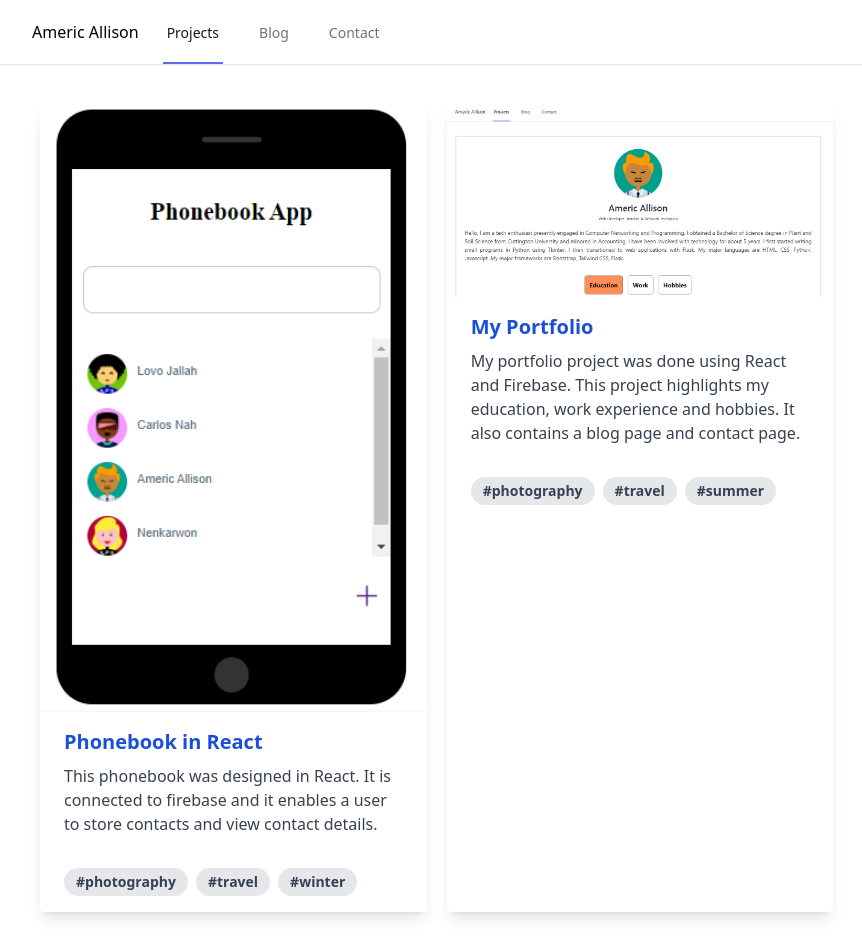
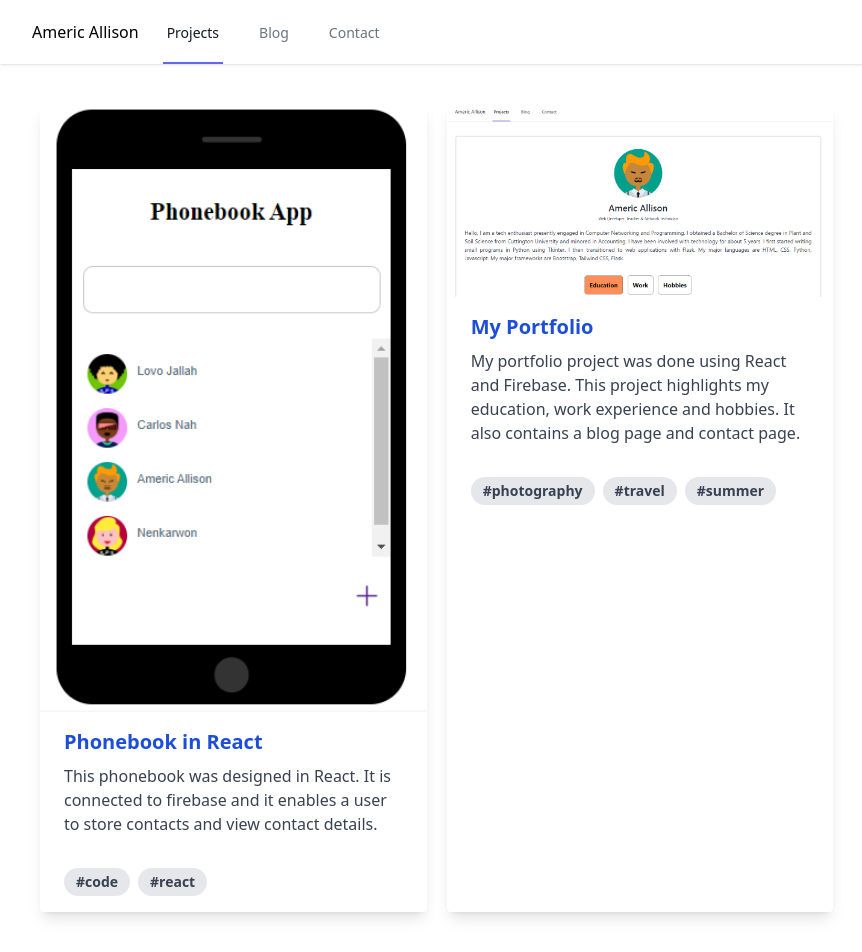
Before and after one commit to americallison/americportfolio_react, a React (Create React App) app: page /projects in a window 1280 px wide. Shown: the whole page, without its empty margins (0-862 px from the left). Built offline with nearby package versions, Linux system fonts and the light colour scheme.

Commit message:
edited project

```diff
--- a/src/routes/contact.js
+++ b/src/routes/contact.js
@@ -29,13 +29,13 @@ export default function Contact() {
 
                                     <Link to="/"><span class="text-blue-700">AMERIC ALLISON</span></Link>
                                 </h2>
-                                <p class="text-base text-body-color leading-relaxed mb-9">
+                                <p class="text-base text-body-color leading-relaxed mb-5">
                                    Contact me today and feel the difference. I am just an inch away if you need to learn Python Programming,
                                    React JS, or develop your website or web application.
                                 </p>
-                                <p class="mb-9">
-                                   <a href="https://github.com/americallison">GitHub</a>
-                                </p>
+                                <h4 className="mb-9">Check me out on&nbsp;
+                                   <a className="text-blue-700  text-xl" href="https://github.com/americallison" target="_blank">GitHub</a>
+                                </h4>
 
 
                             </div>
--- a/src/routes/projects.js
+++ b/src/routes/projects.js
@@ -20,9 +20,8 @@ export default function Projects() {
         </p>
       </div>
       <div class="px-6 pt-4 pb-2">
-        <span class="inline-block bg-gray-200 rounded-full px-3 py-1 text-sm font-semibold text-gray-700 mr-2 mb-2">#photography</span>
-        <span class="inline-block bg-gray-200 rounded-full px-3 py-1 text-sm font-semibold text-gray-700 mr-2 mb-2">#travel</span>
-        <span class="inline-block bg-gray-200 rounded-full px-3 py-1 text-sm font-semibold text-gray-700 mr-2 mb-2">#winter</span>
+        <span class="inline-block bg-gray-200 rounded-full px-3 py-1 text-sm font-semibold text-gray-700 mr-2 mb-2">#code</span>
+        <span class="inline-block bg-gray-200 rounded-full px-3 py-1 text-sm font-semibold text-gray-700 mr-2 mb-2">#react</span>
       </div>
     </div>
     {/* <!--Card 2--> */}
```
